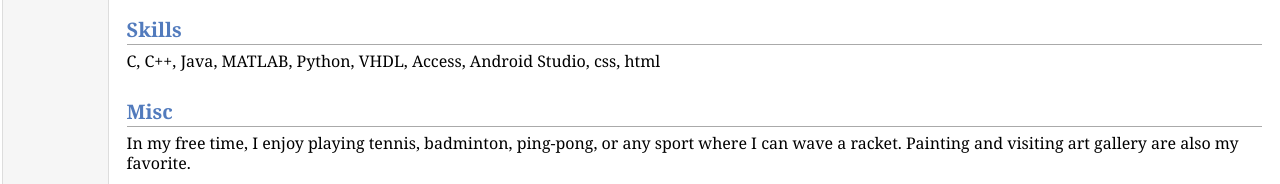
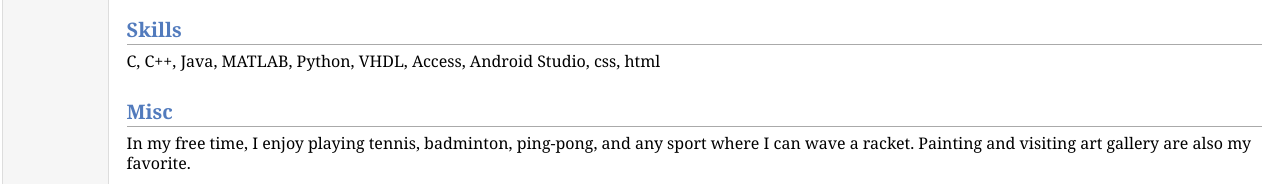
Before and after one commit to Rennylex/renephilex, a plain HTML site: page index.html in a window 1280 px wide. Shown: the part 1300-1484 px from the top of the page. Drawn offline with Linux system fonts and the light colour scheme.

Commit message:
Update index.html

```diff
--- a/index.html
+++ b/index.html
@@ -87,7 +87,7 @@ DOI: <a href="https://ieeexplore.ieee.org/document/9268987?source=authoralert">h
 <h2>Skills</h2>
 <p>C, C++, Java, MATLAB, Python, VHDL, Access, Android Studio, css, html<br /></p>
 <h2>Misc</h2>
-<p>In my free time, I enjoy playing tennis, badminton, ping-pong, or any sport where I can wave a racket. Painting and visiting art gallery are also my favorite.</p>
+<p>In my free time, I enjoy playing tennis, badminton, ping-pong, and any sport where I can wave a racket. Painting and visiting art gallery are also my favorite.</p>
 <table class="imgtable"><tr><td>
 <img src="paint.jpg" alt="alt text" width="500px" height="350px" />&nbsp;</td>
 <td align="left"></td></tr></table>
```
